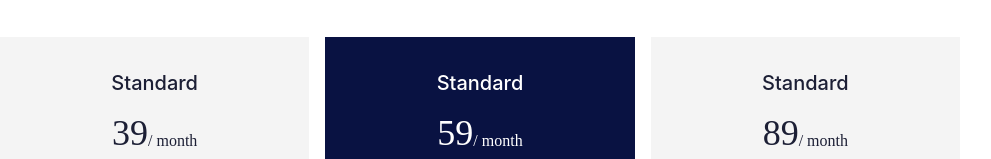
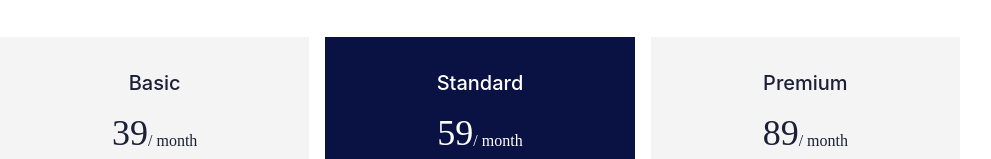
Before and after one commit to smartcollins/logistics, a React (Create React App) app: page /about in a window 1280 px wide. Shown: the part 2250-2409 px from the top of the page, without its empty margins (160-1151 px from the left). Built offline with nearby package versions, Linux system fonts and the light colour scheme.

Commit message:
correction made in price.js

```diff
--- a/src/data/price.js
+++ b/src/data/price.js
@@ -1,5 +1,5 @@
 const price = [{
-    title: 'standard',
+    title: 'basic',
     cost: 39,
     txt: ['single truck', 'full insurance', '500 km', 'Real-time-shopping'],
 }, {
@@ -8,7 +8,7 @@ const price = [{
     dark: true,
     txt: ['single truck', 'full insurance', '500 km', 'Real-time-shopping'],
 }, {
-    title: 'standard',
+    title: 'premium',
     cost: 89,
     txt: ['double truck', 'full insurance', 'unlimited', 'Real-time-shopping'],
 }]
```
